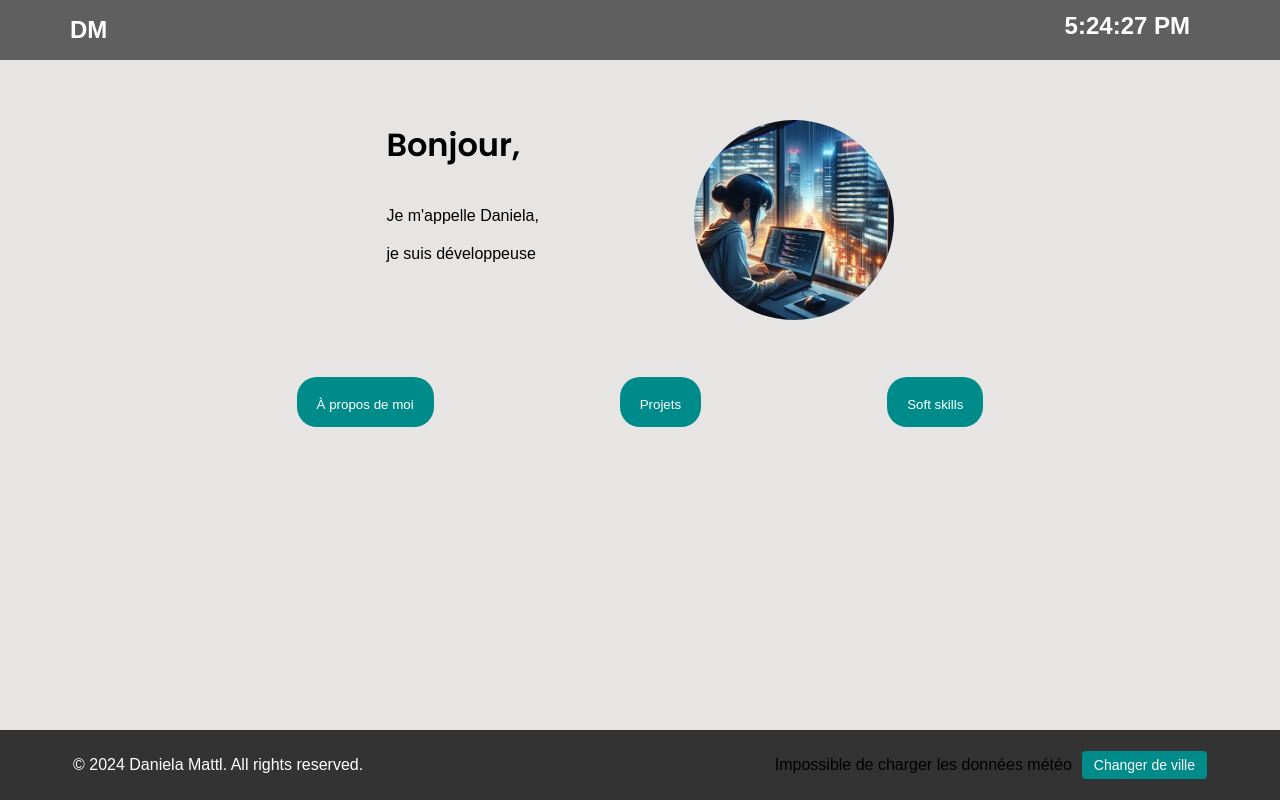
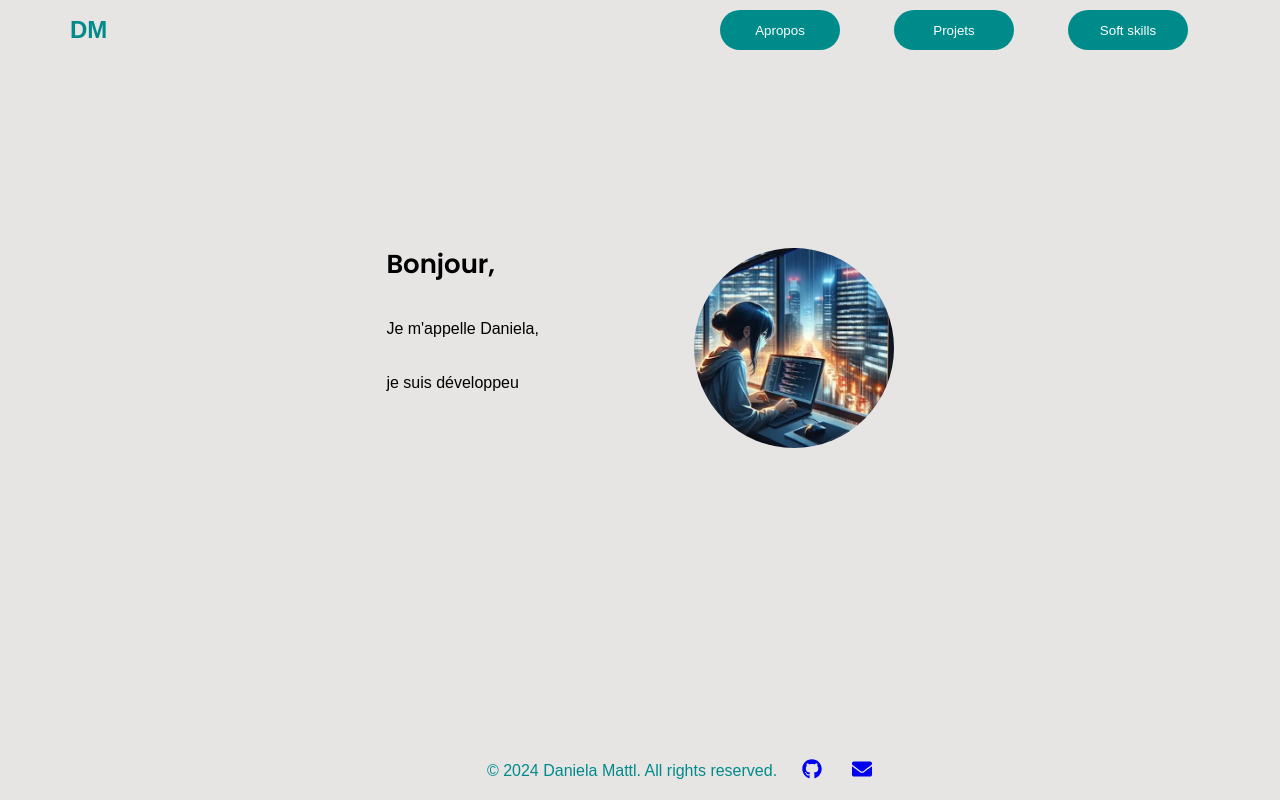
Before and after one commit to daniela16md/projet_12, a React (Create React App) app: page / in a window 1280 px wide. Built offline with nearby package versions, Linux system fonts and the light colour scheme; no server answers.

Commit message:
delete meteo and time

```diff
--- a/src/App.js
+++ b/src/App.js
@@ -6,6 +6,7 @@ import Contact from './pages/Contact/Contact';
 import HeaderDM from './components/HeaderDM/HeaderDM';
 import Footer from './components/Footer/Footer';
 import SoftSkills from './pages/Softskills/Softskills';
+import Apropos from './components/APropos/Apropos';
 
 function App() {
   return (
@@ -17,6 +18,7 @@ function App() {
         <Route path="/dashboard" element= {<Contact/>}/>
         <Route path="/softskills" element= {<SoftSkills/>}/>
         <Route path="/contact" element= {<Contact/>}/>
+        <Route path="apropos" element= {<Apropos />}/>
       </Routes>
       <Footer />
     </Router>
--- /dev/null
+++ b/src/components/APropos/Apropos.css
@@ -0,0 +1,78 @@
+.apropos{
+   padding: 10%;
+   margin-bottom: 10%;
+}
+.homep {
+    overflow: hidden;
+    overflow-y: visible;
+    white-space: nowrap;
+    width: 0;
+    animation: typing 4s steps(40) forwards;
+    margin-bottom: 20px;
+    font-size: 16px;
+}
+@keyframes typing {
+    from {
+        width: 0;
+    }
+    to {
+        width: 100%;
+    }
+}
+
+.homepe:nth-child(1) {
+    animation: typing 3s steps(40) 0s forwards;
+}
+
+.homep:nth-child(2) {
+    animation: typing 3s steps(40) 3s forwards;
+}
+
+.homep:nth-child(3) {
+    animation: typing 3s steps(40) 6s forwards;
+}
+.homep:nth-child(4) {
+    animation: typing 3s steps(40) 9s forwards;
+}
+.homep:nth-child(5) {
+    animation: typing 3s steps(40) 11s forwards;
+}
+.homep:nth-child(6) {
+    animation: typing 3s steps(40) 14s forwards;
+}
+.homep:nth-child(7) {
+    animation: typing 3s steps(40) 17s forwards;
+}
+.homep:nth-child(8) {
+    animation: typing 3s steps(40) 20s forwards;
+}
+.homep:nth-child(9) {
+    animation: typing 3s steps(40) 23s forwards;
+}
+.homep:nth-child(10) {
+    animation: typing 3s steps(40) 26s forwards;
+}
+.homep:nth-child(11) {
+    animation: typing 3s steps(40) 29s forwards;
+}
+@media (min-width: 400px) {
+    .homep {
+        font-size: 8px;
+    }
+}
+@media (min-width: 768px) {
+    .homep {
+        font-size: 9px;
+    }
+}
+@media (min-width: 1024px) {
+    .homep {
+        font-size: 14px;
+    }
+}
+
+@media (min-width: 1440px) {
+    .homep {
+        font-size: 16px; /* Réduction de la taille de la police pour les très grands écrans */
+    }
+}
--- /dev/null
+++ b/src/components/APropos/Apropos.jsx
@@ -0,0 +1,38 @@
+import React from 'react';
+import './Apropos.css'
+
+const Apropos = () => {
+  return (
+        <div className="apropos">
+            <p className="homep">
+                Moi, c’est Daniela, développeuse web avec un petit twist : avant de coder, j’étais préparatrice en pharmacie.</p>
+            <p className="homep">
+                C’est un peu comme passer d’un monde où chaque détail compte à un autre où chaque ligne de code fait la différence. </p>
+            <p className="homep">
+                J’ai troqué les boîtes de médicaments pour des balises HTML, et les prescriptions de médicaments pour des requêtes API…</p>
+            <p className="homep">
+                un changement radical, mais un parcours qui m’a appris à résoudre des problèmes avec précision.
+            </p>
+            <p className="homep">
+                Aujourd’hui, je me spécialise dans HTML, CSS, JavaScript, et bien sûr, React et Redux. Pour moi, chaque projet </p>
+            <p className="homep">
+                est une nouvelle opportunité de mettre en œuvre mes compétences techniques tout en créant des expériences utilisateurs </p>
+            <p className="homep">
+                uniques et sans bug (pas de panique, je suis vaccinée contre les erreurs de code !).
+            </p>
+            <p className="homep">
+                Mon but ? Créer des sites web qui sont aussi efficaces qu’une bonne prescription, mais avec un peu plus de style </p>
+            <p className="homep">
+                et de fluidité. Je crois en un code propre, simple et accessible, tout comme une bonne explication de votre traitement.
+            </p>
+            <p className="homep">
+                Si vous cherchez une intégratrice web passionnée, prête à relever des défis et à donner vie à vos projets, </p>
+            <p className="homep">
+                <a href="mailto:daniela@yahoo.com" className="buttoncontact">contactez-moi</a> ! Je suis toujours prête à prescrire la solution web qu’il vous faut.
+            </p>
+        </div>
+
+    )
+}
+
+export default Apropos;
--- a/src/components/Footer/Footer.css
+++ b/src/components/Footer/Footer.css
@@ -3,19 +3,19 @@
     bottom: 0;
     left: 0;
     right: 0;
-    background-color: #333;
     text-align: center;
     display: flex;
-    justify-content: space-between;
     align-items: center;
-    padding: 0px 10px;
+    justify-content: center;
+
 }
 
 .footer-left {
     display: flex;
     align-items: center;
-    color: #fff;
+    color: darkcyan;
     margin-left: 5%;
+    padding: 20px;
 }
 
 .footer-meteo {
@@ -24,6 +24,15 @@
     align-items: center;
     gap: 10px;
     margin-right: 5%;
+}
+.social-links {
+    display: flex;
+    justify-content: center;
+    gap: 20px;
+}
+.social-icon{
+    width: 30px;
+    height: 20px;
 }
 
 @media (max-width: 768px) {
--- a/src/components/Footer/Footer.jsx
+++ b/src/components/Footer/Footer.jsx
@@ -1,5 +1,5 @@
 import React from 'react';
-import Meteo from '../Meteo /Meteo';
+import { FaGithub, FaEnvelope } from 'react-icons/fa';
 import './Footer.css';
 
 const Footer = () => {
@@ -8,9 +8,15 @@ const Footer = () => {
       <div className="footer-left">
         &copy; {new Date().getFullYear()} Daniela Mattl. All rights reserved.
       </div>
-      <div className="footer-meteo">
-        <Meteo />
-      </div>
+      <div className="social-links">
+          <a href="https://github.com/daniela16md?tab=repositories" target="_blank" rel="noopener noreferrer">
+            <FaGithub size={30} className="social-icon" />
+          </a>
+
+          <a href="mailto:danamattl@yahoo.com">
+            <FaEnvelope size={30} className="social-icon" />
+          </a>
+        </div>
     </footer>
   );
 };
--- a/src/components/HeaderDM/HeaderDM.css
+++ b/src/components/HeaderDM/HeaderDM.css
@@ -3,7 +3,6 @@
     top: 0;
     left: 0;
     right: 0;
-    background-color: #5F5F5Fff;
     color: white;
     display: flex;
     justify-content: space-between;
@@ -37,6 +36,7 @@
 }
 .pheader {
     margin-left: 70px;
+    color: darkcyan;
 }
 body {
     padding-top: 80px;
@@ -99,3 +99,44 @@ display: block;
     font-size: 1rem;
 }
 }
+.divhomebuttons {
+    display: flex;
+    justify-content: center;
+    gap: 15%;
+    padding-right: 10%;
+}
+.homebuttons{
+    box-sizing: border-box;
+    border: none;
+    border-radius: 20px;
+    color: white;
+    background-color: darkcyan;
+    cursor: pointer;
+    margin-top: 40px;
+    height: 40px;
+    width: 120px;
+    margin: 0;
+
+}
+.homebuttons:hover{
+    color: darkcyan;
+    background-color: rgb(224, 230, 224);
+}
+.buttoncontact {
+    color: darkcyan;
+    margin-left: 5px;
+}
+@media (max-width: 767.99px) {
+    .headerDM {
+        flex-direction: row-reverse;
+        margin-left:15%;
+        margin-right: 15%;
+    }
+    .divhomebuttons {
+        margin-right: 0;
+    }
+    .homebuttons {
+        width: 70px;
+    }
+
+}
--- a/src/components/HeaderDM/HeaderDM.jsx
+++ b/src/components/HeaderDM/HeaderDM.jsx
@@ -1,19 +1,27 @@
 import React from 'react';
-import LocalTimeWidget from '../LocalTimeWidget/LocalTimeWidget';
 import './HeaderDM.css';
 import PhotoName from '../../images/PhotoName.webp';
+import { Link } from 'react-router-dom';
+import '../../pages/Home/Home.css'
 
 function HeaderDM() {
-
   return (
     <header className="headerDM">
       <div className="headerDMleft">
         <img className="logoHeader" src={PhotoName} alt="logo" />
-        <p className='pheader'>DM</p>
+        <p className="pheader">DM</p>
       </div>
+      <div className="divhomebuttons">
+        <Link to="/apropos">
+          <button className="homebuttons">Apropos</button>
+        </Link>
+        <Link to="/projets">
+          <button className="homebuttons">Projets</button>
+        </Link>
 
-      <div className="headerDMright">
-        <LocalTimeWidget />
+        <Link to="/softskills">
+          <button className="homebuttons">Soft skills</button>
+        </Link>
       </div>
     </header>
   );
--- a/src/pages/Home/Home.css
+++ b/src/pages/Home/Home.css
@@ -4,6 +4,7 @@
     overflow: hidden;
     scroll-behavior: smooth;
     overflow-y: auto;
+    margin-top: 10%;
 }
 
 .photoweb {
@@ -79,41 +80,22 @@
 }
 
 .line:nth-child(1) {
-    animation: typing 3s steps(40) 0s forwards;
+    animation: typing 2s steps(40) 0s forwards;
+    font-size: 26px;
 }
 
 .line:nth-child(2) {
-    animation: typing 3s steps(40) 3s forwards;
+    animation: typing 2s steps(40) 2s forwards;
 }
 
 .line:nth-child(3) {
-    animation: typing 3s steps(40) 6s forwards;
+    animation: typing 2s steps(40) 4s forwards;
 }
-.divhomebuttons {
-    display: flex;
-    justify-content: center;
-    gap: 15%;
+.line:nth-child(4) {
+    animation: typing 2s steps(40) 7s forwards;
 }
-.homebuttons{
-    box-sizing: border-box;
-    border: none;
-    border-radius: 20px;
-    color: white;
-    background-color: darkcyan;
-    padding: 20px;
-    cursor: pointer;
-    margin-top: 40px;
-    height: 50px;
 
-}
-.homebuttons:hover{
-    color: darkcyan;
-    background-color: rgb(224, 230, 224);
-}
-.buttoncontact {
-    color: darkcyan;
-    margin-left: 5px;
-}
+
 @media (max-width: 767.99px) {
     .line {
         font-size: 14px;
--- a/src/pages/Home/Home.jsx
+++ b/src/pages/Home/Home.jsx
@@ -1,68 +1,27 @@
-import React, { useState } from 'react';
-import { Link } from 'react-router-dom';
-import Modal from '../../components/Modal/Modal'
+import React from 'react';
 import PhotoWeb from '../../images/PhotoWeb.webp';
 import './Home.css';
 import '../../components/Modal/Modal.css';
 
 const Home = () => {
-  const [isModalOpen, setIsModalOpen] = useState(false);
 
-  const openModal = () => setIsModalOpen(true);
-
-  const closeModal = () => setIsModalOpen(false);
 
   return (
     <div className="home pagecontent">
+
       <div className='divhome'>
         <div className='divhomediv'>
-          <h1>Bonjour,</h1>
-          <p className="typing-animation">
-            <span className="line">Je m'appelle Daniela,</span>
-            <span className="line">je suis développeuse web</span>
-            <span className="line">passionnée par les technologies frontend.</span>
-          </p>
+          <h1 className='line'>Bonjour,</h1>
+
+            <p className="line">Je m'appelle Daniela,</p>
+            <p className="line">je suis développeuse web</p>
+            <p className="line">passionnée par les technologies frontend.</p>
+
         </div>
         <img className="photoweb" src={PhotoWeb} alt="Daniela" />
       </div>
 
-      <div className='divhomebuttons'>
-        <button className="homebuttons" onClick={openModal}>À propos de moi</button>
 
-        {/* Modal */}
-        <Modal isOpen={isModalOpen} onClose={closeModal}>
-          <div className='collapseHome'>
-            <p className='homep'>
-              Moi, c’est Daniela, développeuse web avec un petit twist : avant de coder, j’étais préparatrice en pharmacie.
-              C’est un peu comme passer d’un monde où chaque détail compte à un autre où chaque ligne de code fait la différence.
-              J’ai troqué les boîtes de médicaments pour des balises HTML, et les prescriptions de médicaments pour des requêtes
-              API… un changement radical, mais un parcours qui m’a appris à résoudre des problèmes avec précision.
-            </p>
-            <p className='homep'>
-              Aujourd’hui, je me spécialise dans HTML, CSS, JavaScript, et bien sûr, React et Redux. Pour moi, chaque projet
-              est une nouvelle opportunité de mettre en œuvre mes compétences techniques tout en créant des expériences utilisateurs
-              uniques et sans bug (pas de panique, je suis vaccinée contre les erreurs de code !).
-            </p>
-            <p className='homep'>
-              Mon but ? Créer des sites web qui sont aussi efficaces qu’une bonne prescription, mais avec un peu plus de style
-              et de fluidité. Je crois en un code propre, simple et accessible, tout comme une bonne explication de votre traitement.
-            </p>
-            <p className='homep'>
-              Si vous cherchez une intégratrice web passionnée, prête à relever des défis et à donner vie à vos projets,
-              <Link to="/contact" className="buttoncontact">contactez-moi</Link> ! Je suis toujours prête à prescrire la solution web qu’il vous faut.
-            </p>
-          </div>
-        </Modal>
-
-
-        <Link to="/projets">
-          <button className="homebuttons">Projets</button>
-        </Link>
-
-        <Link to="/softskills">
-          <button className="homebuttons">Soft skills</button>
-        </Link>
-      </div>
     </div>
   );
 };
--- a/src/pages/Softskills/Softskills.css
+++ b/src/pages/Softskills/Softskills.css
@@ -24,8 +24,8 @@ h2 {
     width: 120px;
     text-align: center;
     transition: transform 0.3s ease;
-    box-sizing: border-box;
-    background-color: rgb(173, 174, 175);
+
+
 }
 
 .skill-card:hover {
--- a/src/pages/Softskills/Softskills.jsx
+++ b/src/pages/Softskills/Softskills.jsx
@@ -45,7 +45,7 @@ const SoftSkills = () => {
   return (
     <div className="softskills-container">
       <Link to='/' ><div className='arrowleft' ><FaAngleLeft /></div></Link>
-      <h2>Soft Skills</h2>
+      <h2> Skills</h2>
       <div className="skills-list">
         {isLoaded ? (
           skills.map((skill, index) => {
```
